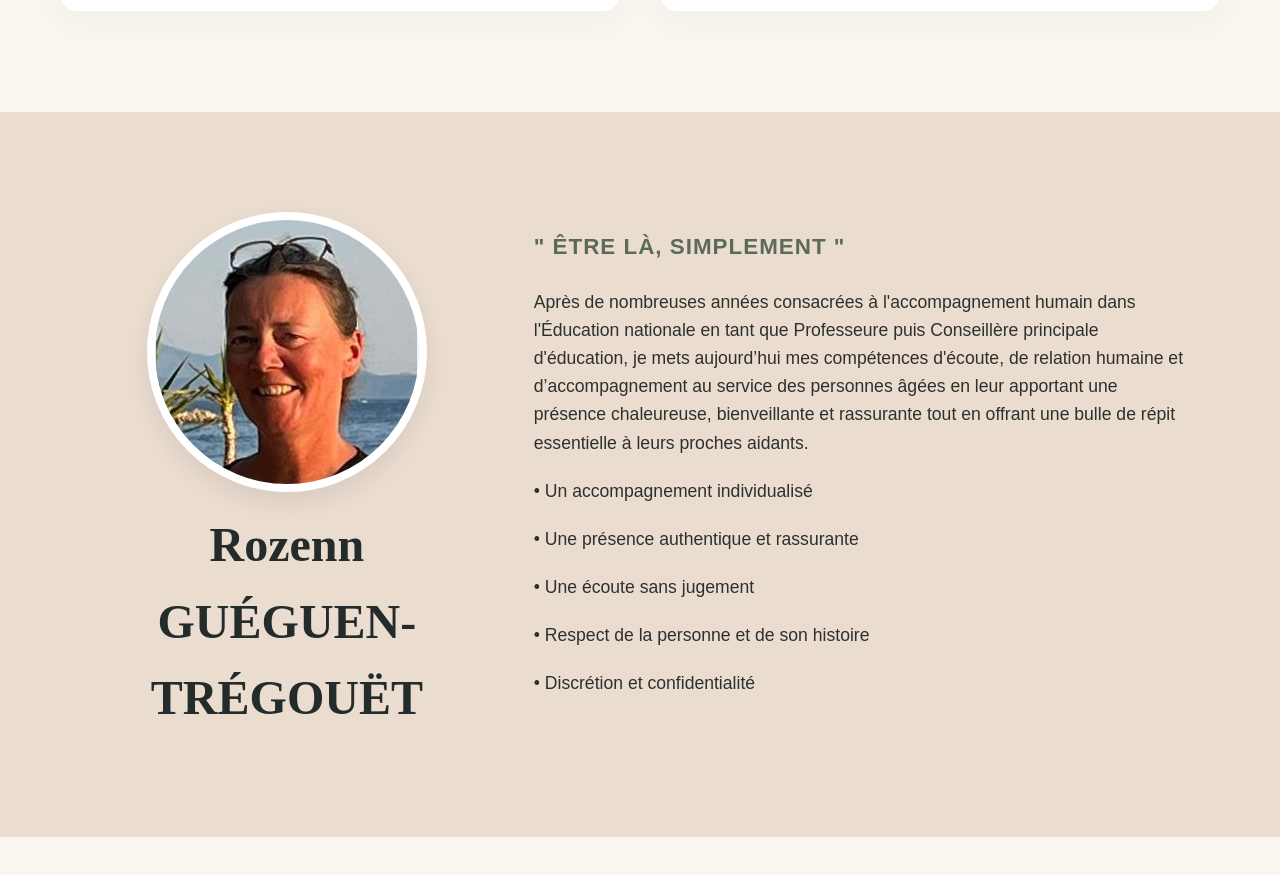
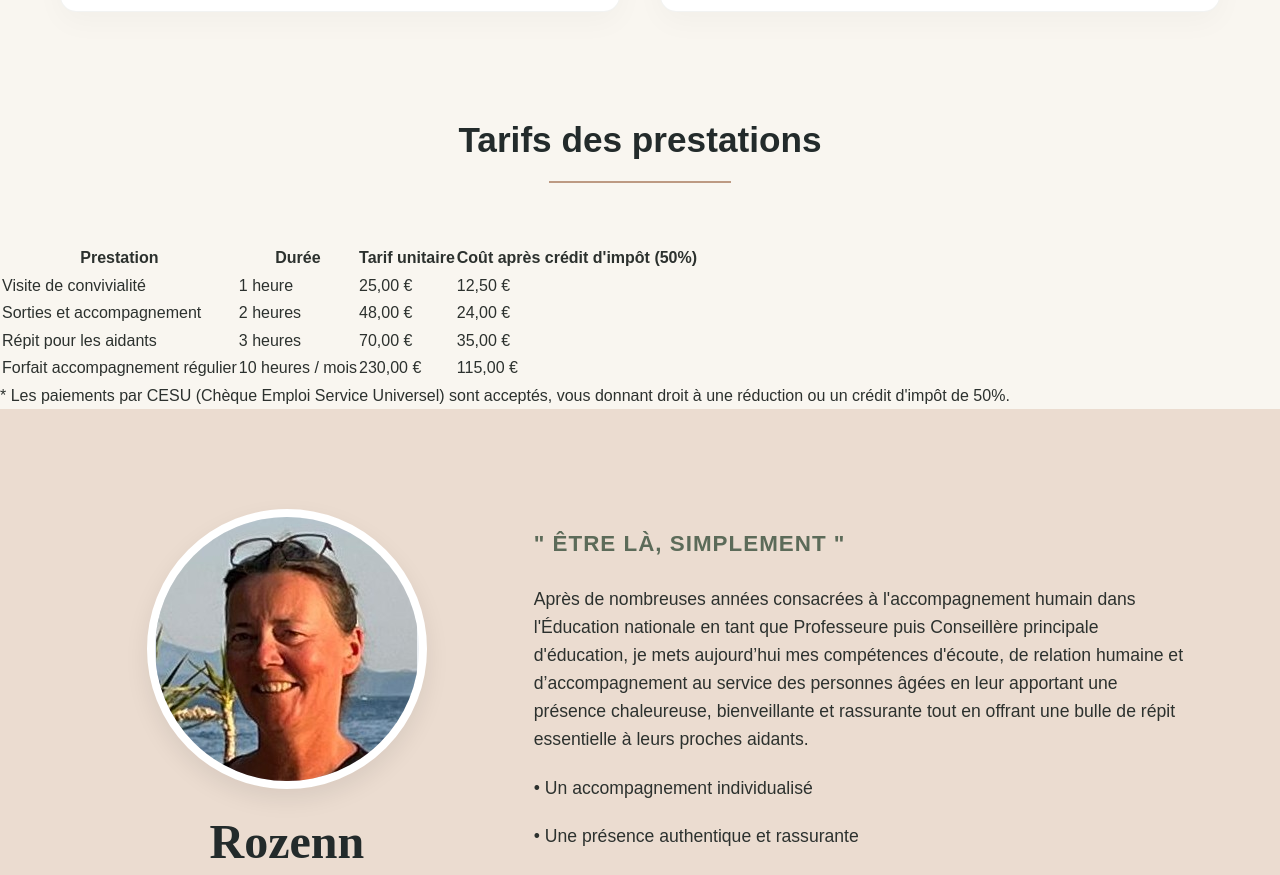
Before and after one commit to tentensee/LaVoyageuseDeVie, a React (Vite) app: page / in a window 1280 px wide. Shown: the part 2046-2921 px from the top of the page. Built offline with nearby package versions, Linux system fonts and the light colour scheme.

Commit message:
add tarifs

```diff
--- a/src/App.jsx
+++ b/src/App.jsx
@@ -7,6 +7,7 @@ import About from './components/About';
 import Contact from './components/Contact';
 import Footer from './components/Footer';
 import './index.css';
+import Tarifs from './components/Tarifs';
 
 export default function App() {
   return (
@@ -16,6 +17,7 @@ export default function App() {
         <Hero />
         <Manifesto />
         <Services />
+        <Tarifs />
         <About />
         <Contact />
       </main>
--- /dev/null
+++ b/src/components/Tarifs.jsx
@@ -0,0 +1,55 @@
+import React from 'react';
+
+export default function Tarifs() {
+  return (
+    <section className="pricing-section" id="tarifs">
+      <div className="section-header">
+        <h2>Tarifs des prestations</h2>
+      </div>
+
+      <div className="pricing-container">
+        <div className="table-responsive">
+          <table className="pricing-table">
+            <thead>
+              <tr>
+                <th>Prestation</th>
+                <th>Durée</th>
+                <th>Tarif unitaire</th>
+                <th>Coût après crédit d'impôt (50%)</th>
+              </tr>
+            </thead>
+            <tbody>
+              <tr>
+                <td>Visite de convivialité</td>
+                <td>1 heure</td>
+                <td>25,00 €</td>
+                <td>12,50 €</td>
+              </tr>
+              <tr>
+                <td>Sorties et accompagnement</td>
+                <td>2 heures</td>
+                <td>48,00 €</td>
+                <td>24,00 €</td>
+              </tr>
+              <tr>
+                <td>Répit pour les aidants</td>
+                <td>3 heures</td>
+                <td>70,00 €</td>
+                <td>35,00 €</td>
+              </tr>
+              <tr>
+                <td>Forfait accompagnement régulier</td>
+                <td>10 heures / mois</td>
+                <td>230,00 €</td>
+                <td>115,00 €</td>
+              </tr>
+            </tbody>
+          </table>
+        </div>
+        <p className="pricing-note">
+          * Les paiements par CESU (Chèque Emploi Service Universel) sont acceptés, vous donnant droit à une réduction ou un crédit d'impôt de 50%.
+        </p>
+      </div>
+    </section>
+  );
+}
```
